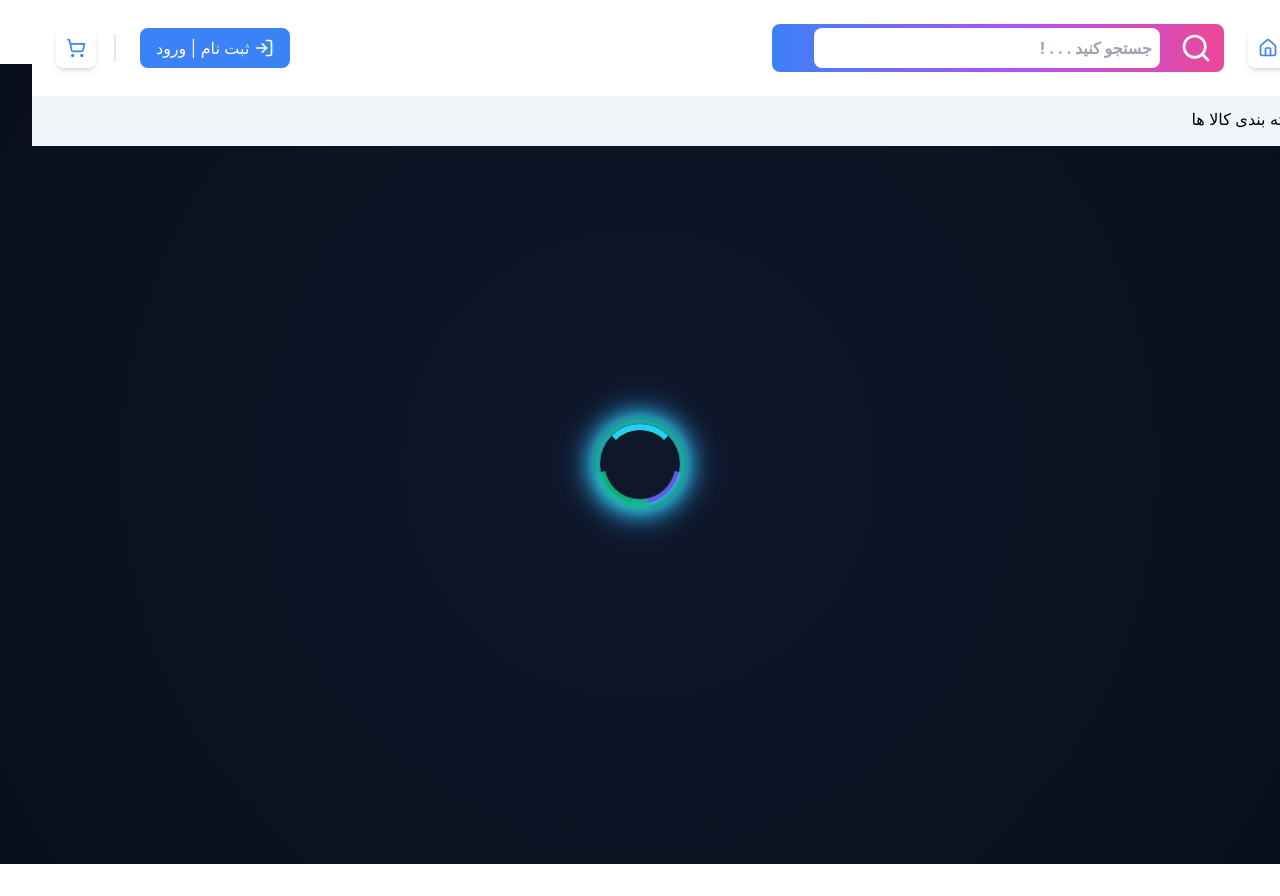
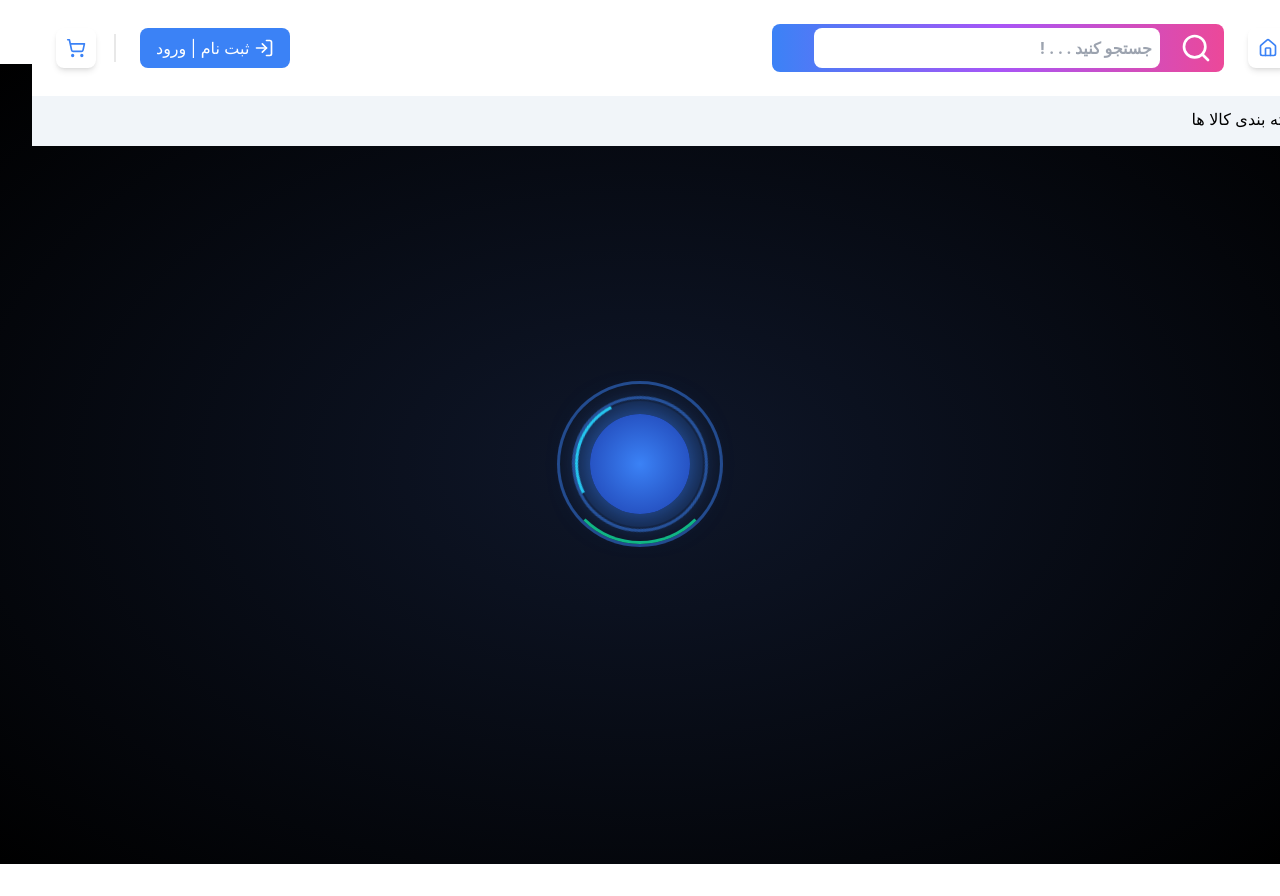
Before and after one commit to MatinSanaati/online-shop-project, a React (Create React App) app: page / in a window 1280 px wide. Both pictures are taken after a click on the button 1164 px from the left and 48 px from the top of the page. Shown: the top 896 px of the page. Built offline with nearby package versions, Linux system fonts and the light colour scheme.

Commit message:
تعغیر کامل ساختار لودینگ

```diff
--- a/src/components/Loading/Loading.js
+++ b/src/components/Loading/Loading.js
@@ -3,12 +3,17 @@ import '../../styles/Loading/Loading.css';
 
 export const Loading = () => {
     return (
-        <div className="loading-wrapper">
-            <div className="neon-loader">
-                <span></span>
-                <span></span>
-                <span></span>
-                <span></span>
+        <div className="loading-scene">
+            <div className="planet-container">
+                <div className="planet"></div>
+                <div className="ring ring1"></div>
+                <div className="ring ring2"></div>
+                <div className="pulse-glow"></div>
+            </div>
+            <div className="stars">
+                {Array.from({ length: 40 }).map((_, i) => (
+                    <div key={i} className="star" />
+                ))}
             </div>
         </div>
     );
--- a/src/styles/Loading/Loading.css
+++ b/src/styles/Loading/Loading.css
@@ -1,65 +1,124 @@
-/* تمام صفحه با پس‌زمینه تاریک */
-.loading-wrapper {
+/* پس‌زمینه فضایی */
+.loading-scene {
+    width: 100vw;
+    height: 100vh;
+    background: radial-gradient(ellipse at center, #0f172a, #000);
     display: flex;
+    justify-content: center;
     align-items: center;
-    justify-content: center;
-    height: 100vh;
-    width: 100vw;
-    background: radial-gradient(circle, #0f172a, #0a0f1d);
+    overflow: hidden;
+    position: relative;
+}
+
+/* سیاره */
+.planet-container {
+    position: relative;
+    width: 120px;
+    height: 120px;
+    z-index: 10;
+}
+
+.planet {
+    width: 100px;
+    height: 100px;
+    background: radial-gradient(circle, #3b82f6, #1e40af);
+    border-radius: 50%;
+    box-shadow: 0 0 30px #3b82f6cc;
+    position: absolute;
+    top: 10px;
+    left: 10px;
+    z-index: 2;
+    animation: glowPlanet 2s ease-in-out infinite;
+}
+
+/* هاله پالس اطراف سیاره */
+.pulse-glow {
+    position: absolute;
+    width: 120px;
+    height: 120px;
+    border-radius: 50%;
+    background: rgba(59, 130, 246, 0.3);
+    animation: pulseGlow 2.5s ease-in-out infinite;
+    z-index: 1;
+}
+
+/* حلقه‌ها */
+.ring {
+    position: absolute;
+    border: 3px solid transparent;
+    border-top: 3px solid #22d3ee;
+    border-radius: 50%;
+    animation: rotateRing 2s linear infinite;
+}
+
+.ring1 {
+    width: 130px;
+    height: 130px;
+    top: -5px;
+    left: -5px;
+    border-top-color: #22d3ee;
+    animation-delay: 0s;
+}
+
+.ring2 {
+    width: 160px;
+    height: 160px;
+    top: -20px;
+    left: -20px;
+    border-top-color: #10b981;
+    animation-delay: 0.3s;
+}
+
+/* ستاره‌ها */
+.stars {
+    position: absolute;
+    width: 100%;
+    height: 100%;
+    top: 0;
+    left: 0;
+    z-index: 0;
     overflow: hidden;
 }
 
-/* باکس اصلی انیمیشن */
-.neon-loader {
-    position: relative;
-    width: 80px;
-    height: 80px;
+.star {
+    position: absolute;
+    width: 2px;
+    height: 2px;
+    background: white;
+    border-radius: 50%;
+    animation: twinkle 3s infinite;
+    top: calc(100% * var(--top));
+    left: calc(100% * var(--left));
+    opacity: 0.6;
 }
 
-.neon-loader span {
-    position: absolute;
-    width: 100%;
-    height: 100%;
-    border: 6px solid transparent;
-    border-top-color: #3b82f6;
-    border-radius: 50%;
-    animation: neon-spin 1.2s cubic-bezier(0.5, 0, 0.5, 1) infinite;
-    box-shadow: 0 0 12px #3b82f6, 0 0 24px #3b82f6aa, 0 0 36px #3b82f688;
+/* انیمیشن‌ها */
+@keyframes glowPlanet {
+    0%, 100% { box-shadow: 0 0 20px #3b82f688; }
+    50% { box-shadow: 0 0 40px #3b82f6cc; }
 }
 
-/* تاخیر برای افکت چندلایه */
-.neon-loader span:nth-child(2) {
-    animation-delay: 0.2s;
-    border-top-color: #6366f1;
-    box-shadow: 0 0 12px #6366f1, 0 0 24px #6366f1aa, 0 0 36px #6366f188;
+@keyframes pulseGlow {
+    0% {
+        transform: scale(1);
+        opacity: 0.4;
+    }
+    50% {
+        transform: scale(1.4);
+        opacity: 0;
+    }
+    100% {
+        transform: scale(1);
+        opacity: 0.4;
+    }
 }
 
-.neon-loader span:nth-child(3) {
-    animation-delay: 0.4s;
-    border-top-color: #22d3ee;
-    box-shadow: 0 0 12px #22d3ee, 0 0 24px #22d3eeaa, 0 0 36px #22d3ee88;
+@keyframes rotateRing {
+    0% { transform: rotate(0deg); }
+    100% { transform: rotate(720deg); }
 }
 
-.neon-loader span:nth-child(4) {
-    animation-delay: 0.6s;
-    border-top-color: #10b981;
-    box-shadow: 0 0 12px #10b981, 0 0 24px #10b981aa, 0 0 36px #10b98188;
+@keyframes twinkle {
+    0%, 100% { opacity: 0.2; }
+    50% { opacity: 1; }
 }
-
-/* چرخش انفجاری با مکث نرم */
-@keyframes neon-spin {
-    0% {
-        transform: rotate(0deg) scale(1);
-        opacity: 1;
-    }
-
-    50% {
-        transform: rotate(720deg) scale(1.2);
-        opacity: 0.6;
-    }
-
-    100% {
-        transform: rotate(1440deg) scale(1);
-        opacity: 1;
-    }
-}
```
